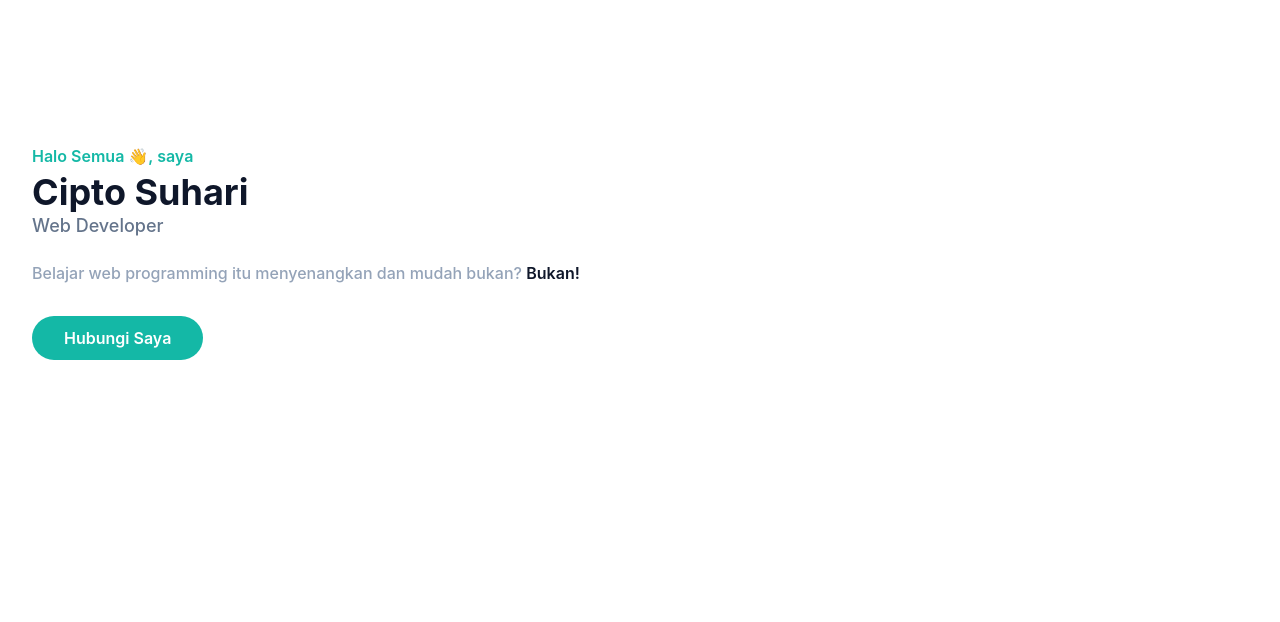
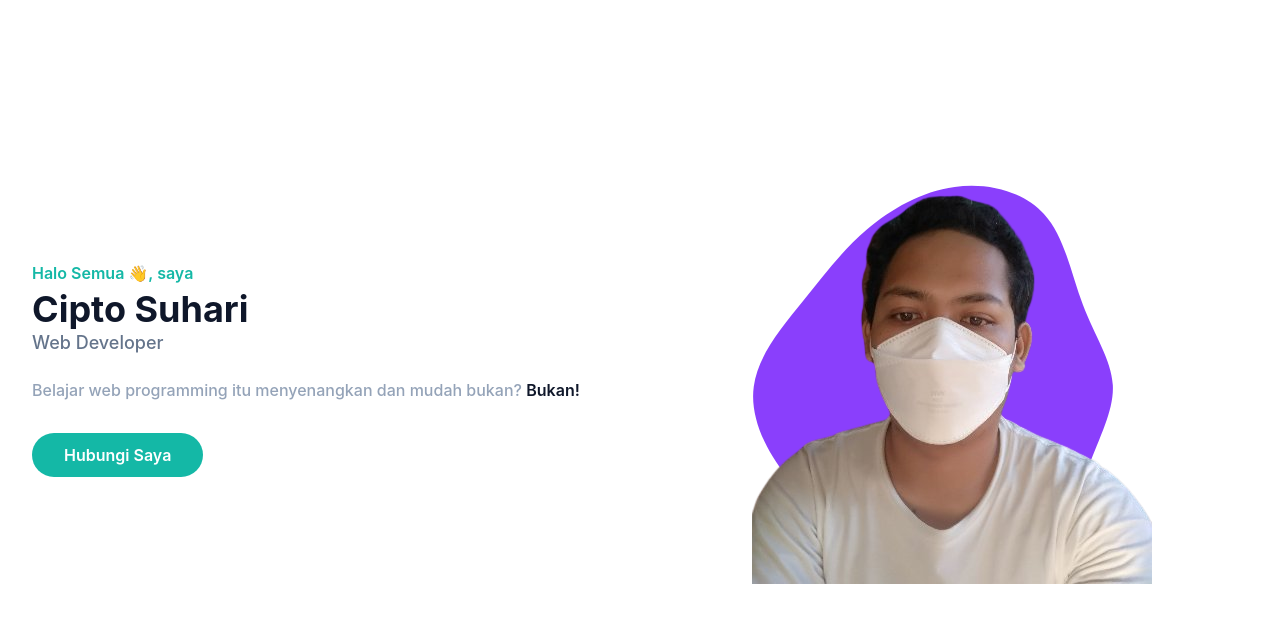
Before and after one commit to harikun/portfolio, a React (Create React App) app: page / in a window 1280 px wide. Shown: the top 622 px of the page. Built offline with nearby package versions, Linux system fonts and the light colour scheme.

Commit message:
add bloop svg

```diff
--- a/src/components/HeroSection.jsx
+++ b/src/components/HeroSection.jsx
@@ -3,7 +3,7 @@ function HeroSection() {
     <section id="home" className="pt-36 ">
       <div className="container mx-auto px-4">
         <div className="flex flex-wrap">
-          <div className="w-full self-center px-4">
+          <div className="w-full self-center px-4 lg:w-1/2">
             <h1 className="text-base font-semibold text-primary">
               Halo Semua 👋, saya{" "}
               <span className="block font-bold text-dark text-4xl mt-1">
@@ -24,6 +24,29 @@ function HeroSection() {
               Hubungi Saya
             </a>
           </div>
+          <div className="w-full self-end px-4 lg:w-1/2">
+            <div className="mt-10 relative">
+              <img
+                src={require("../images/hero-image.png")}
+                alt="Cipto Suhari"
+                className="max-w-full mx-auto"
+              />
+              <span className="absolute -bottom-0 -z-10 left-1/2 -translate-x-1/2">
+                <svg
+                  width={400}
+                  height={400}
+                  viewBox="0 0 200 200"
+                  xmlns="http://www.w3.org/2000/svg"
+                >
+                  <path
+                    fill="#8A3FFC"
+                    d="M41.8,-77.3C51.3,-66.9,54.2,-49.9,59.5,-36C64.8,-22,72.4,-11,73.1,0.4C73.7,11.7,67.3,23.4,62.1,37.6C56.9,51.7,53,68.3,42.8,77.2C32.7,86,16.3,87,1.2,84.9C-13.9,82.8,-27.8,77.5,-40.7,70.3C-53.7,63.1,-65.7,54,-75.2,41.9C-84.8,29.9,-92,14.9,-90.1,1.1C-88.3,-12.8,-77.5,-25.6,-67.8,-37.6C-58.2,-49.6,-49.8,-60.7,-38.7,-70.2C-27.6,-79.7,-13.8,-87.6,1.2,-89.6C16.1,-91.7,32.3,-87.7,41.8,-77.3Z"
+                    transform="translate(100 100) scale(1.1)"
+                  />
+                </svg>
+              </span>
+            </div>
+          </div>
         </div>
       </div>
     </section>
```
